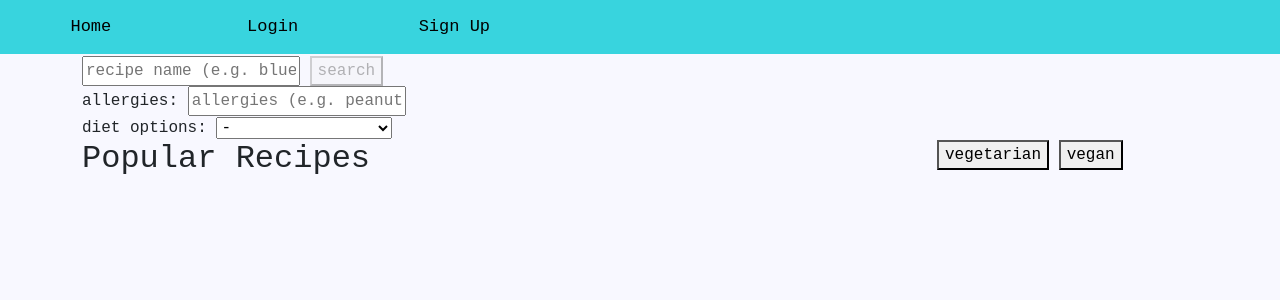
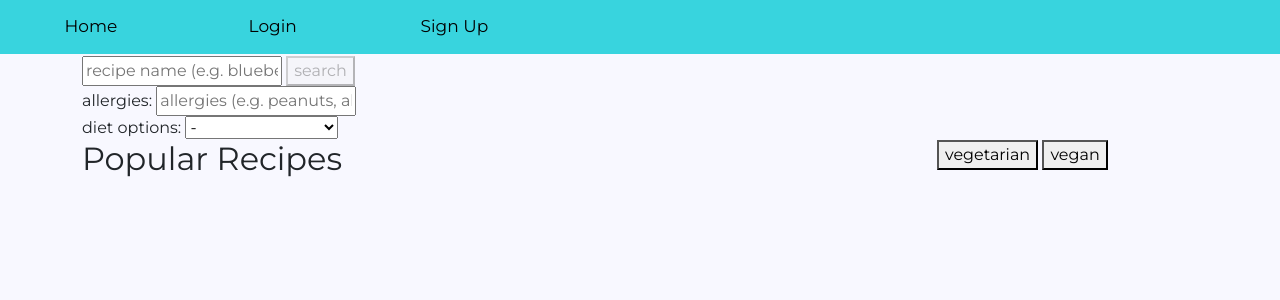
Before and after one commit to awadasma99/CISC4800_Project2, a Flask app: page / in a window 1280 px wide. Shown: the top 300 px of the page. Run offline with Flask 2, Linux system fonts and the light colour scheme; data that the repository does not hold is empty; some libraries are stand-ins or nearby versions.

Commit message:
This should help
Hopefully

```diff
--- a/project/main.py
+++ b/project/main.py
@@ -11,7 +11,7 @@ main = Blueprint('main', __name__)
 
 url = "https://spoonacular-recipe-food-nutrition-v1.p.rapidapi.com/"
 headers = {
-    'x-rapidapi-key': "API-KEY",
+    'x-rapidapi-key': "8d518c5534mshba4a11ab4c1cb0ep1c69d1jsn4c0415dbddd7",
     'x-rapidapi-host': "spoonacular-recipe-food-nutrition-v1.p.rapidapi.com"
 }
 
--- a/project/static/styles/main.css
+++ b/project/static/styles/main.css
@@ -1,5 +1,5 @@
 body {
-    font-family: 'Courier New', Courier, monospace;
+    font-family: 'Montserrat';
     margin:0px;
     background-color: #f8f8ff;
 }
@@ -13,7 +13,7 @@ body {
     top: 0;
 }
 .nav a {
-    font-family: 'Courier New', Courier, monospace;
+    font-family: 'Montserrat';
     float: left;
     font-size: 17px;
     color: black;
@@ -48,10 +48,10 @@ input[type=email], input[type=password] {
     padding-left: 5%;
 }
 .column.left {
-    width: 1%;
+    width: 20%;
 }
 .column.right {
-    width: 50%;
+    width: 70%;
 }
 .row:after {
     content: "";
--- a/project/templates/base.html
+++ b/project/templates/base.html
@@ -7,6 +7,7 @@
 
         <link href="https://cdn.jsdelivr.net/npm/bootstrap@5.0.0-beta1/dist/css/bootstrap.min.css" rel="stylesheet" integrity="sha384-giJF6kkoqNQ00vy+HMDP7azOuL0xtbfIcaT9wjKHr8RbDVddVHyTfAAsrekwKmP1" crossorigin="anonymous">
         <link rel="stylesheet" type="text/css" href="{{ url_for('static', filename='styles/main.css') }}">
+        <link href='https://fonts.googleapis.com/css?family=Montserrat' rel='stylesheet'>
         <!-- <link rel="stylesheet" href="https://maxcdn.bootstrapcdn.com/bootstrap/3.4.1/css/bootstrap.min.css"> -->
 
         <!-- jQuery library -->
```
